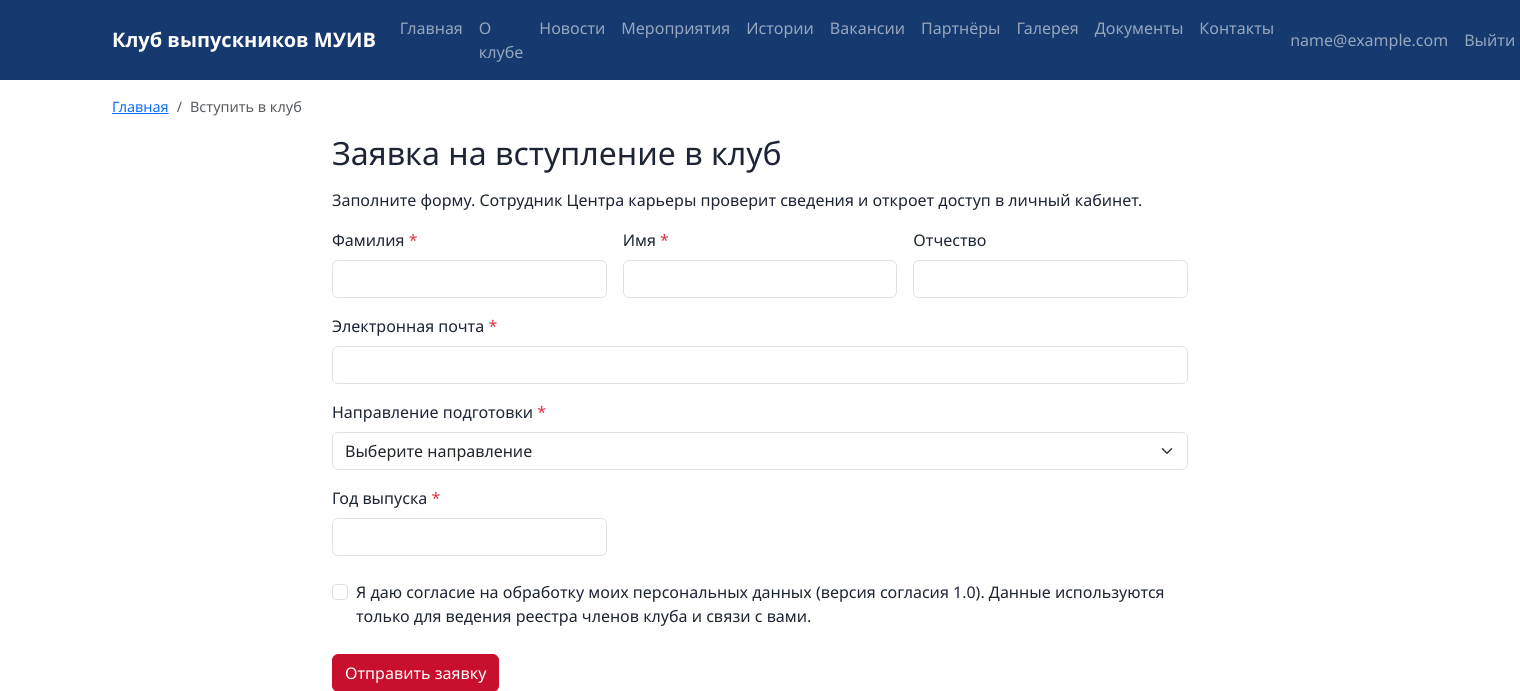
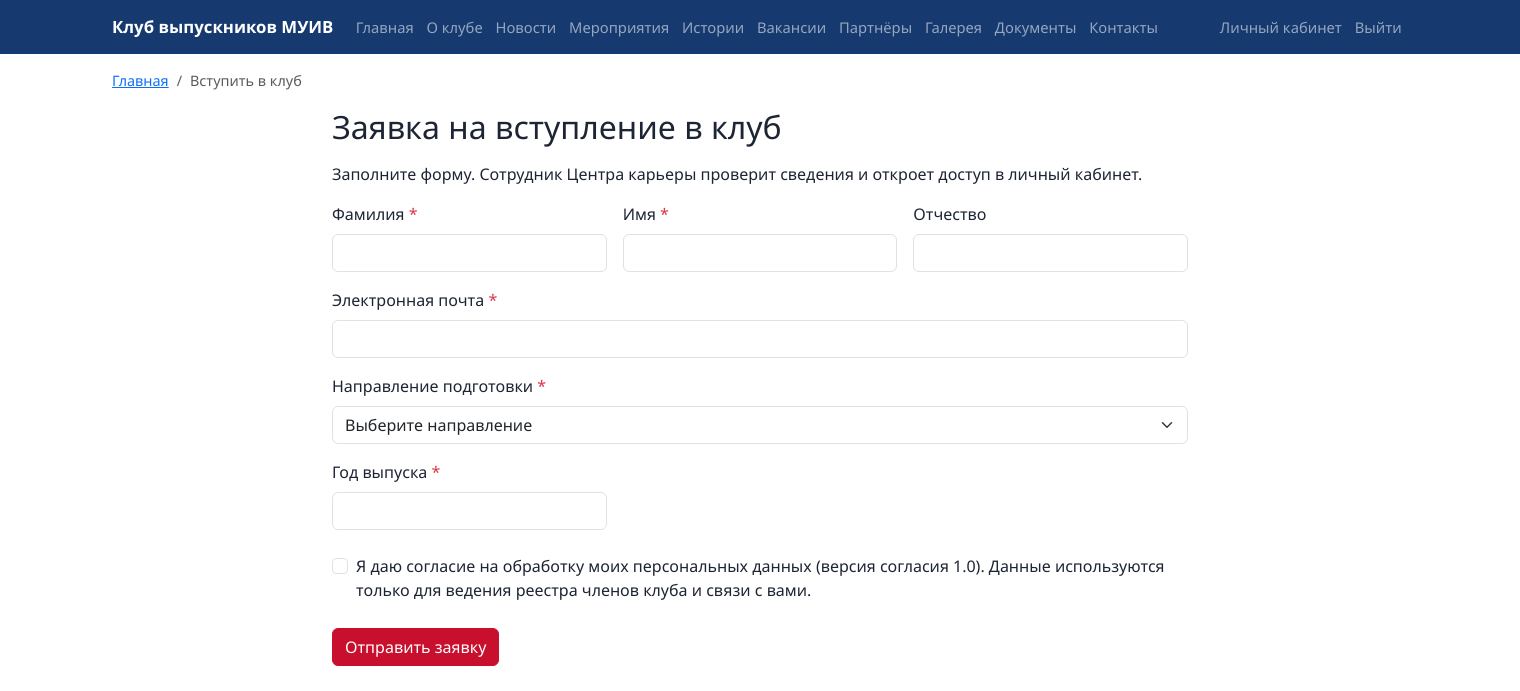
Before and after one commit to Leepeh/alumni-portal, a Django app: page /club/join/ in a window 1520 px wide. Shown: the top 691 px of the page. Run offline with Django 5.2, Linux system fonts and the light colour scheme; the visitor is signed in with stand-in values (Sample User, id 1); data comes from the database, SQL or seed files in the repository.

Commit message:
Меню в одну строку на экране 1280 пикселей, ссылка «Личный кабинет» вместо адреса почты

```diff
--- a/static/css/site.css
+++ b/static/css/site.css
@@ -12,6 +12,23 @@ body {
 
 .site-nav {
   background-color: var(--club-blue);
+}
+
+/* Десять пунктов меню должны помещаться в одну строку на экране шириной 1200 пикселей */
+.site-nav .nav-link {
+  white-space: nowrap;
+  font-size: 0.92rem;
+}
+
+@media (min-width: 1200px) {
+  .site-nav .navbar-nav .nav-link {
+    padding-left: 0.4rem;
+    padding-right: 0.4rem;
+  }
+
+  .site-nav .navbar-brand {
+    font-size: 1.05rem;
+  }
 }
 
 .site-nav .nav-link.active {
@@ -136,3 +153,8 @@ a.counter:hover {
 .stat-bar {
   background-color: var(--club-blue);
 }
+
+.site-nav .btn {
+  white-space: nowrap;
+  font-size: 0.92rem;
+}
--- a/templates/base.html
+++ b/templates/base.html
@@ -27,7 +27,7 @@
       </ul>
       <ul class="navbar-nav">
         {% if user.is_authenticated %}
-          <li class="nav-item"><a class="nav-link" href="{% url 'accounts:cabinet' %}">{{ user.email }}</a></li>
+          <li class="nav-item"><a class="nav-link" href="{% url 'accounts:cabinet' %}" title="{{ user.email }}">Личный кабинет</a></li>
           <li class="nav-item">
             <form method="post" action="{% url 'accounts:logout' %}">{% csrf_token %}
               <button class="btn btn-link nav-link" type="submit">Выйти</button>
```
